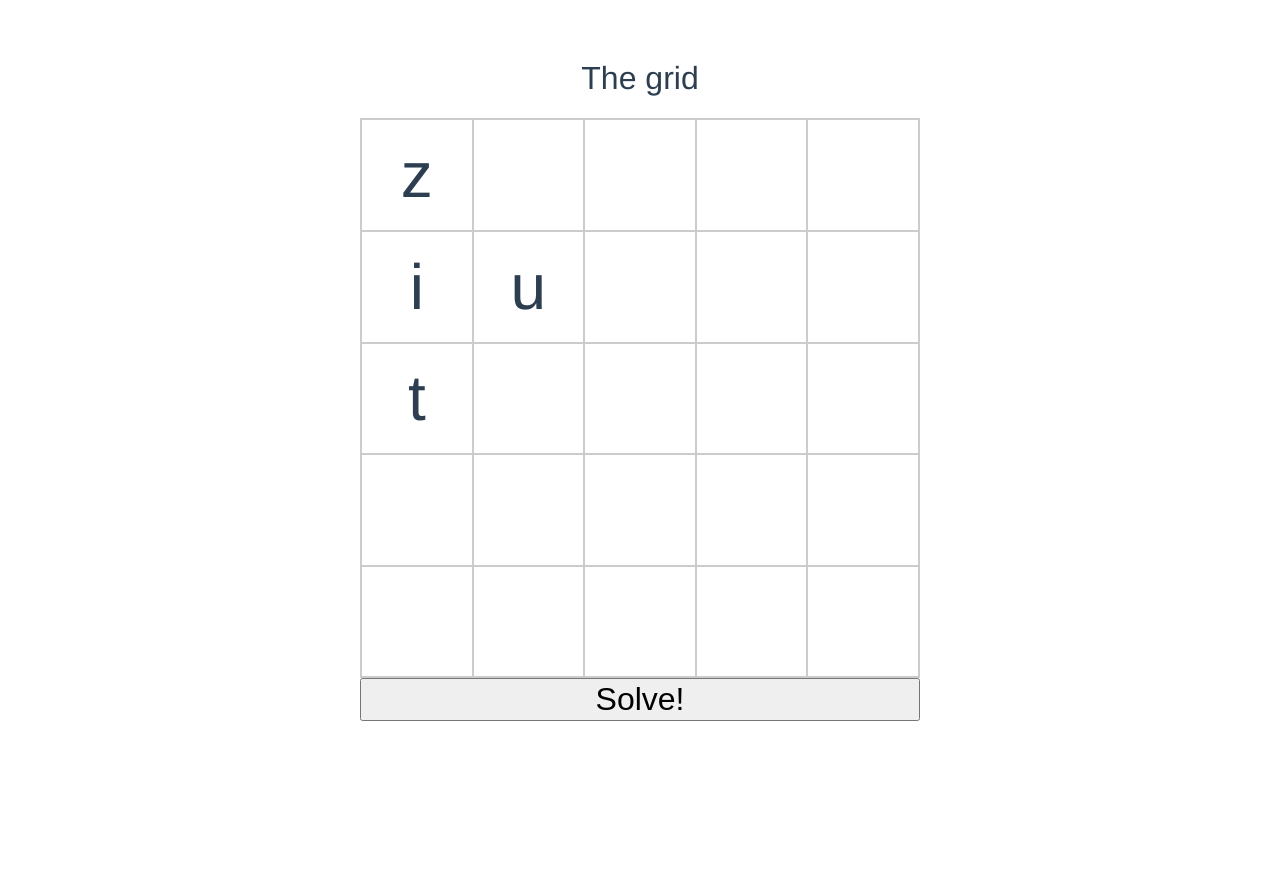
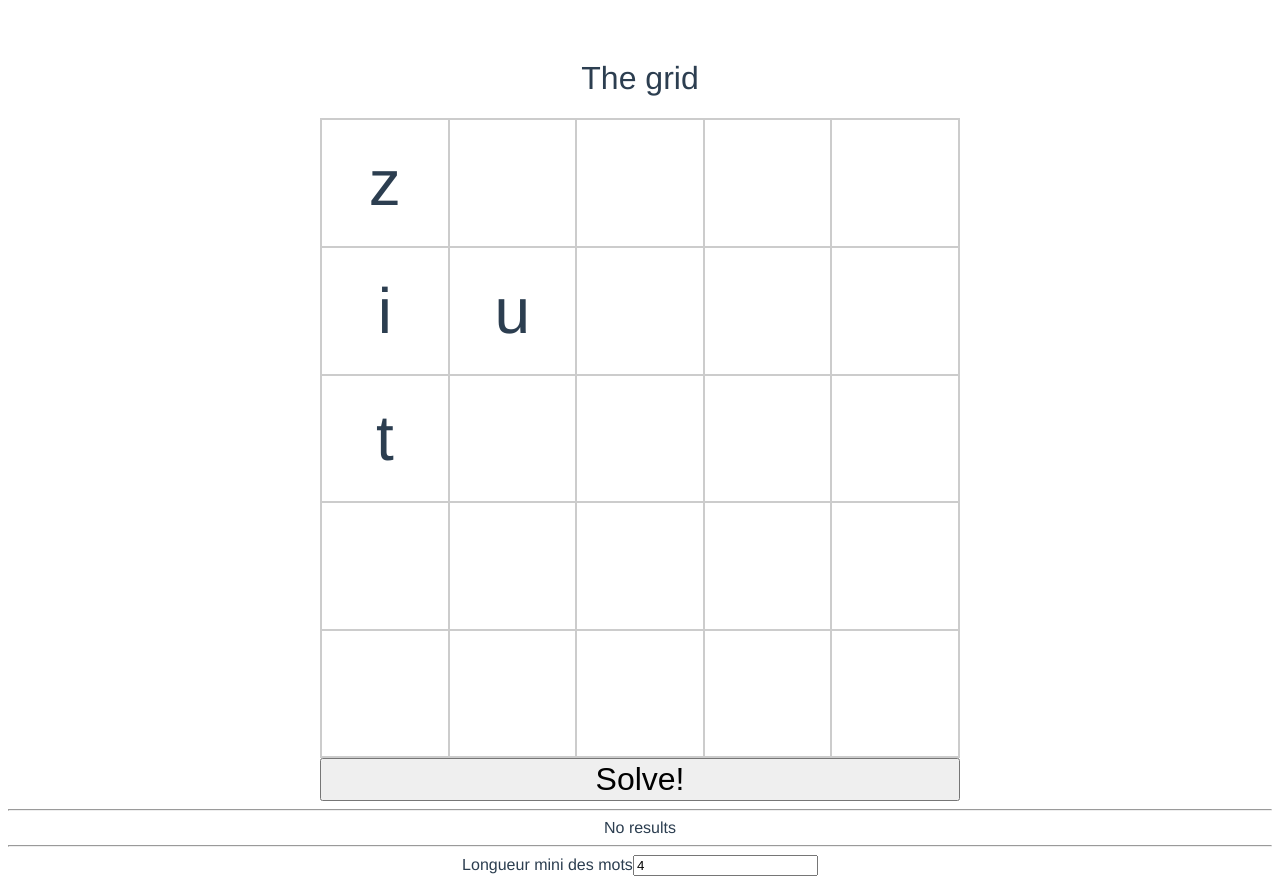
Before and after one commit to Draluy/MCsolver, a Vue app: page / in a window 1280 px wide. Before the commit the page ends 800 px from the top, so only its background shows below. Built offline with nearby package versions, Linux system fonts and the light colour scheme.

Commit message:
display word length, display results

```diff
--- a/src/components/Grid.vue
+++ b/src/components/Grid.vue
@@ -6,14 +6,26 @@
       <tbody>
       <tr v-for="row in values">
         <td v-for="(col, index) in row" @click="tap($event, col)" v-model="row[index]">
-          {{col.value}}
+          {{col.value}}<div class="hide"><input class="invisible" type="text" v-model="userinput"></div>
         </td>
       </tr>
       </tbody>
     </table>
-    <div class="hide"><input id="thehiddeninput" type="text" v-model="userinput"></div>
-    <button :disabled="!canSubmit" @click="solve">Solve!</button>
 
+    <button :disabled="!canSubmit" @click="solve">Solve!</button><br/>
+<hr>
+    <div v-if="words.length > 0">
+    Mots trouves:
+    <ul >
+      <li v-for="word in words">{{word}}</li>
+    </ul>
+    </div>
+    <div v-else>
+      No results
+    </div>
+<hr>
+    <label for="minLength">Longueur mini des mots<input id="minLength" type="text" @blur="setprops" v-model="minLength" > </label><br/>
+    <!--label for="gridSize">Taille de la grille<input id="gridSize" type="text" v-model="gridSize"></label-->
   </div>
 </template>
 
@@ -27,15 +39,18 @@
     data () {
       return {
         gridSize: 5,
+        minLength : 4,
         userinput: "",
         selectedModel: null,
         selectedTd: null,
         values: [],
         canSubmit: false,
-        gridService : new GridService()
+        gridService : null,
+        words : []
       }
     },
     mounted: function () {
+      this.gridService = new GridService(this.gridSize, this.minLength);
       let values = [];
       for (let i = 0; i < this.gridSize; i++) {
         values[i] = new Array(this.gridSize);
@@ -55,7 +70,7 @@
       ]
       for (let i = 0; i < this.gridSize; i++) {
         for (let j = 0; j < this.gridSize; j++) {
-          values[i][j] = {"x": j, "y": i, "value": arr[i*5+j]};
+          values[i][j] = {"x": j, "y": i, "value": arr[i*this.gridSize+j]};
         }
       }
       //END DEBUG
@@ -68,10 +83,11 @@
           this.canSubmit = true;
         });
     },
+
     methods: {
       tap: function (obj, col) {
         let td = obj.target;
-        let input = document.querySelector("#thehiddeninput");
+        let input = td.querySelector("input");
 
         if (!this.selectedTd){
           this.selectedTd = td;
@@ -84,7 +100,10 @@
         input.focus();
       },
       solve : function (evt) {
-        this.gridService.findWords(this.values)
+        this.words = this.gridService.findWords(this.values);
+      },
+      setprops : function (evt) {
+        this.gridService.setProps(this.gridSize, this.minLength);
       }
     },
     watch: {
@@ -109,8 +128,8 @@
     margin-right: auto;
     font-size: 4em;
     border-collapse: collapse;
-    width: 70vh;
-    height: 70vh;
+    width: 50vw;
+    height: 50vw;
   }
 
   table td {
@@ -124,14 +143,26 @@
     height: 0;
   }
 
-  input {
+  input.invisible {
     opacity: 0;
     width: 0;
     height: 0;
   }
 
+
+
   button{
     font-size: 2em;
-    width: 70vh;
+    width: 50vw;
+  }
+
+  @media only screen and (max-device-width: 600px){
+    table {
+      width: 90vw;
+      height: 90vw;
+    }
+    button{
+      width: 90vw;
+    }
   }
 </style>
--- a/src/services/GridService.js
+++ b/src/services/GridService.js
@@ -1,53 +1,71 @@
 /**
  * Created by redeyed on 5/6/17.
  */
-export class GridService{
+export class GridService {
 
   dict = [];
 
-  findWords (grid){
+  constructor (gridSize, minLength){
+    this.setProps (gridSize, minLength);
+  }
+
+  setProps (gridSize, minLength){
+    this.gridSize = gridSize;
+    this.minLength = minLength;
+  }
+
+  findWords(grid) {
     console.log("finding words")
+
+    let wordsFound = [];
 
     for (let line of grid) {
       for (let cell of line) {
-        if(cell.value) {
+        if (cell.value) {
           let letters = [];
           letters.push(cell);
-          console.log("FINDING WORD STARTING WITH ", cell.value)
           let it = this.findWord(grid, letters);
-          for (let word of it){
-            console.log("WORD FOUND STARTING WITH ", cell.value, word);
+          for (let word of it) {
+            wordsFound.push(word);
           }
         }
       }
     }
 
+    let onlyUnique = function (value, index, self) {
+      return self.indexOf(value) === index;
+    }
+    let unique = wordsFound.filter( onlyUnique );
+    return unique;
   }
 
-  findWord  = function* (grid, letters){
+  findWord = function*(grid, letters) {
     //up
-    let curLetter =  letters[letters.length - 1];
+    let curLetter = letters[letters.length - 1];
 
-    let lettersAround = this.findLettersAround (curLetter, grid, letters);
+    let lettersAround = this.findLettersAround(curLetter, grid, letters);
     //console.log("curLetter is ",curLetter.value,  " letters around are", lettersAround.map(l => l.value))
 
-    for (let letter of lettersAround){
-      if (letter && letter.value){
+    for (let letter of lettersAround) {
+      if (letter && letter.value) {
         //console.log("adding letter ", letter.value, "to the array")
         let newLetters = letters.slice();
         newLetters.push(letter);
+
+        if (newLetters.length >= this.minLength) {
           let wordStart = this.getWordFromArray(newLetters);
           let wordsFound = this.wordsStartingWith(wordStart);
 
           // no words found
-        if (wordsFound.length === 0){
+          if (wordsFound.length === 0) {
             //console.log("nothing found starting with ", wordStart,", skipping")
             continue;
           }
 
           //several words match: remove from
-        if (this.containsExactly(wordsFound, wordStart)){
+          if (this.containsExactly(wordsFound, wordStart)) {
             yield wordStart;
+          }
         }
 
         yield * this.findWord(grid, newLetters);
@@ -59,47 +77,47 @@ export class GridService{
     return wordsFound.filter(word => word == wordStart).length > 0;
   }
 
-  wordsStartingWith(wordStart){
+  wordsStartingWith(wordStart) {
     return this.dict.filter(word => word.startsWith(wordStart));
   }
 
-  getWordFromArray(letters){
+  getWordFromArray(letters) {
     return letters.map(letter => letter.value).join("");
   }
 
   findLetterByCoord(x, y, grid) {
-    if (x >= 5 || y >=5){
+    if (x >= this.gridSize || y >= this.gridSize) {
       return null;
     }
 
-    if (x < 0 || y < 0){
+    if (x < 0 || y < 0) {
       return null;
     }
 
-    for (let line of grid){
-      for (let cell of line){
-        if (cell.x === x && cell.y === y){
+    for (let line of grid) {
+      for (let cell of line) {
+        if (cell.x === x && cell.y === y) {
           return cell;
         }
       }
     }
   }
 
-  setDict (data){
+  setDict(data) {
     //split on new lines
     var lines = data.data.split('\n');
 
-    for(let line of lines){
+    for (let line of lines) {
       this.dict.push(line);
     }
   }
 
-  findLettersAround (letter, grid, letters) {
-    let directions = [[0,1], [0,-1],[-1,0],[1,0],[-1,-1],[1,-1],[-1,1],[1,1]];
+  findLettersAround(letter, grid, letters) {
+    let directions = [[0, 1], [0, -1], [-1, 0], [1, 0], [-1, -1], [1, -1], [-1, 1], [1, 1]];
     let lettersAround = [];
 
-    for (let direction of directions){
-      let adjacentLetter = this.findLetterByCoord (letter.x + direction[0] , letter.y + direction[1], grid);
+    for (let direction of directions) {
+      let adjacentLetter = this.findLetterByCoord(letter.x + direction[0], letter.y + direction[1], grid);
 
       if (adjacentLetter && adjacentLetter.value) {
         let letterInList = this.isLetterInList(letters, adjacentLetter);
@@ -115,4 +133,5 @@ export class GridService{
   isLetterInList(letters, adjacentLetter) {
     return !!letters.find(letter => letter.x == adjacentLetter.x && letter.y == adjacentLetter.y);
   }
-};
+}
+;
```
Lines whose indentation alone changed are shown as unchanged.
